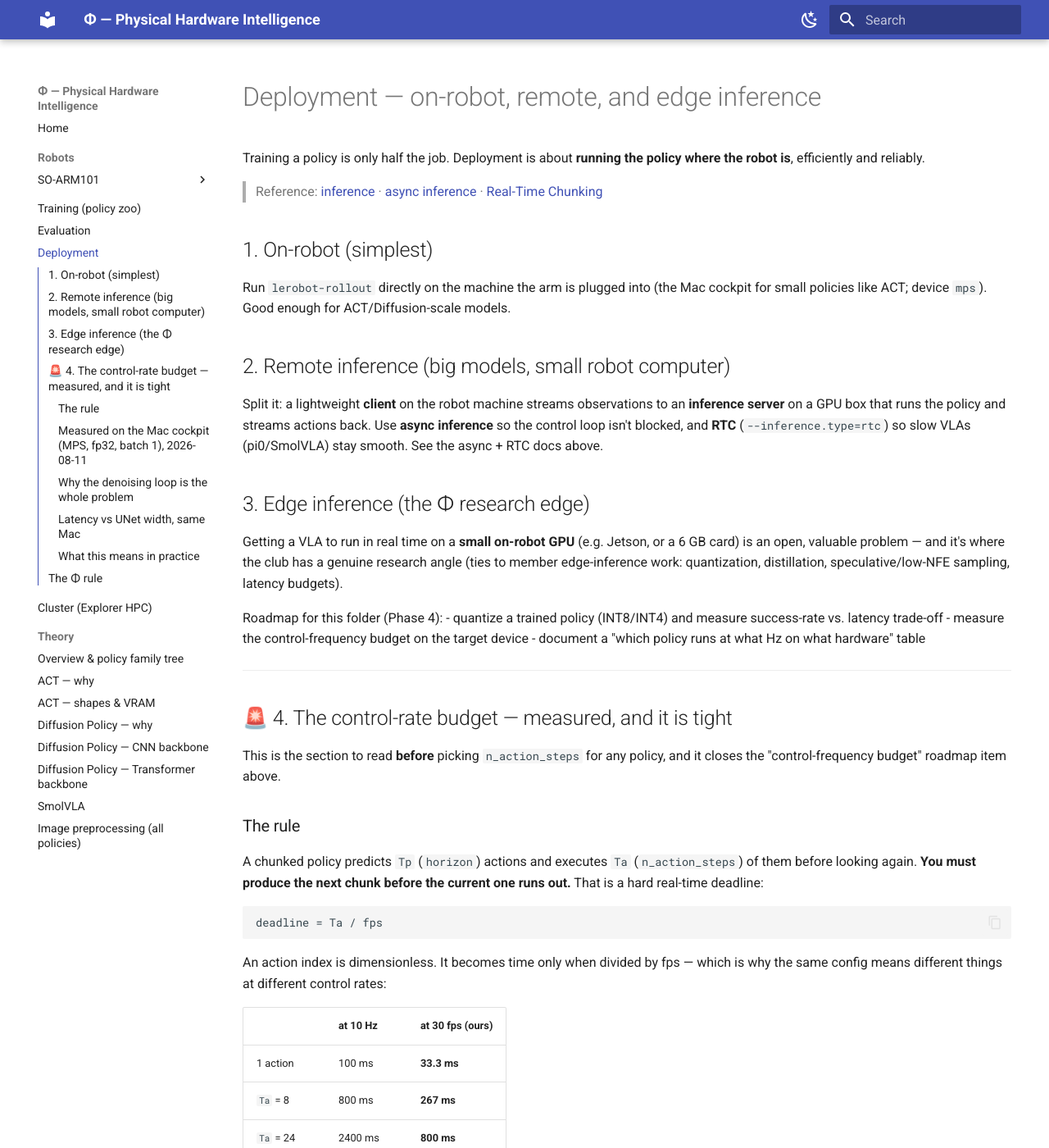
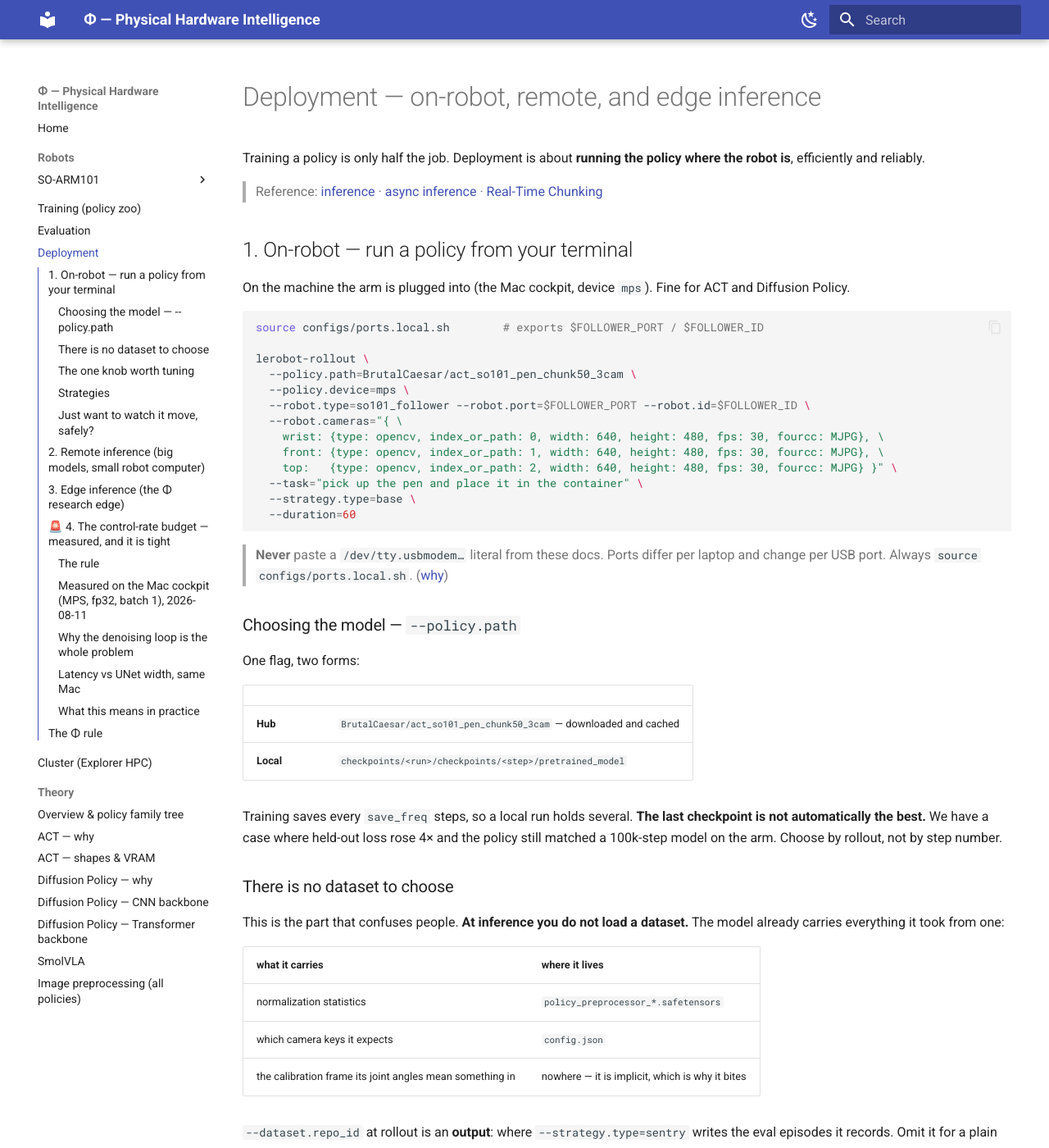
Before and after one commit to physical-hardware-intelligence/phi, an MkDocs documentation site: the page built from docs/deployment/README.md, in a window 1280 px wide and 1400 px high. Shown: the whole window at 82% size. Built offline with MkDocs 1.6.1 and Material for MkDocs 9.7.7, drawn with Linux system fonts in a browser that asks for light colours; some of the changed text lies outside the part shown.

Commit message:
docs: how to actually run inference from a terminal
Yash: there were no instructions for running a trained policy from the
terminal. Correct. The rollout command existed only inside the
evaluation protocol, where you'd only find it if you already knew to
look, and its example pointed at a model that does not exist and a
hardcoded /dev/tty literal that 02-setup explicitly tells you never to
paste.

Deployment section 1 was a two-line stub saying "run lerobot-rollout"
without the command. It now holds the real one, sourced ports and all.

The part people actually get stuck on is not the flags, it's the mental
model, so that's what the section leads with:

  - --policy.path is the only "which model" knob, and takes either a Hub
    id or a local checkpoints/<run>/checkpoints/<step>/pretrained_model.
    Noted that the last checkpoint is not automatically the best, since
    we have a case where held-out loss rose 4x and the policy still
    matched a 100k-step model on the arm.

  - There is no dataset to choose. The model already carries the
    normalization stats and the camera keys it expects. --dataset.repo_id
    at rollout is an OUTPUT, where sentry writes eval episodes. That
    reframes the question to "does what I'm feeding it match what it was
    trained on", and the three things that must match all fail silently.
    Sai's pen dataset is the live example: keys rotated by one.

  - --policy.n_action_steps is the one knob you can turn without
    retraining, and it has a deadline, which section 4 already measures.

Verified every flag against "lerobot-rollout --help" in 0.6.0 rather
than writing them from memory. --policy.n_action_steps and --policy.device
are real overrides; the strategy set is base/sentry/dagger/episodic/
highlight, and the eval page was missing "highlight".

Evaluation now links here instead of carrying a second, broken copy of
the command, and keeps only the sentry flags that are actually its own.
README's nav row says "Run a trained policy on the arm", which is what
someone searching for this would look for.

Co-Authored-By: Claude Opus 5 <noreply@anthropic.com>

````diff
--- a/docs/deployment/README.md
+++ b/docs/deployment/README.md
@@ -4,8 +4,77 @@ Training a policy is only half the job. Deployment is about **running the policy
 
 > Reference: [inference](https://huggingface.co/docs/lerobot/en/inference) · [async inference](https://huggingface.co/docs/lerobot/en/async) · [Real-Time Chunking](https://huggingface.co/docs/lerobot/en/rtc)
 
-## 1. On-robot (simplest)
-Run `lerobot-rollout` directly on the machine the arm is plugged into (the Mac cockpit for small policies like ACT; device `mps`). Good enough for ACT/Diffusion-scale models.
+## 1. On-robot — run a policy from your terminal
+
+On the machine the arm is plugged into (the Mac cockpit, device `mps`). Fine for ACT and Diffusion Policy.
+
+```bash
+source configs/ports.local.sh        # exports $FOLLOWER_PORT / $FOLLOWER_ID
+
+lerobot-rollout \
+  --policy.path=BrutalCaesar/act_so101_pen_chunk50_3cam \
+  --policy.device=mps \
+  --robot.type=so101_follower --robot.port=$FOLLOWER_PORT --robot.id=$FOLLOWER_ID \
+  --robot.cameras="{ \
+    wrist: {type: opencv, index_or_path: 0, width: 640, height: 480, fps: 30, fourcc: MJPG}, \
+    front: {type: opencv, index_or_path: 1, width: 640, height: 480, fps: 30, fourcc: MJPG}, \
+    top:   {type: opencv, index_or_path: 2, width: 640, height: 480, fps: 30, fourcc: MJPG} }" \
+  --task="pick up the pen and place it in the container" \
+  --strategy.type=base \
+  --duration=60
+```
+
+> **Never** paste a `/dev/tty.usbmodem…` literal from these docs. Ports differ per laptop and change per USB port. Always `source configs/ports.local.sh`. ([why](../robots/so-arm101/02-setup.md#3-calibrate))
+
+### Choosing the model — `--policy.path`
+
+One flag, two forms:
+
+| | |
+|---|---|
+| **Hub** | `BrutalCaesar/act_so101_pen_chunk50_3cam` — downloaded and cached |
+| **Local** | `checkpoints/<run>/checkpoints/<step>/pretrained_model` |
+
+Training saves every `save_freq` steps, so a local run holds several. **The last checkpoint is not automatically the best.** We have a case where held-out loss rose 4× and the policy still matched a 100k-step model on the arm. Choose by rollout, not by step number.
+
+### There is no dataset to choose
+
+This is the part that confuses people. **At inference you do not load a dataset.** The model already carries everything it took from one:
+
+| what it carries | where it lives |
+|---|---|
+| normalization statistics | `policy_preprocessor_*.safetensors` |
+| which camera keys it expects | `config.json` |
+| the calibration frame its joint angles mean something in | nowhere — it is implicit, which is why it bites |
+
+`--dataset.repo_id` at rollout is an **output**: where `--strategy.type=sentry` writes the eval episodes it records. Omit it for a plain run.
+
+So the real question is not *which dataset* but **does what I am feeding it match what it was trained on?** Three things must match, and all three fail silently, with no error and no warning:
+
+| must match | how to check before the arm energises |
+|---|---|
+| camera key → physical camera | `--display_data=true` and look at each window |
+| calibration frame | `python -m phi.utils.compare_calibration` ([why](../evaluation/README.md)) |
+| control rate | `--fps` (default 30) against the dataset's fps |
+
+The camera one is not hypothetical: `saimaligi/pen_pick_and_place_20260817_162529` has its three keys rotated by one, so a policy trained on it needs remapping at deployment.
+
+### The one knob worth tuning
+
+`--policy.n_action_steps` — how much of each predicted chunk to execute before re-planning. **Inference-time only, no retraining** (it does not appear in `compute_loss`). Lower is more reactive and costs more compute; the chunk tail is always the least accurate part. Start at `Tp/2`. It has a hard deadline to meet — see [§4](#-4-the-control-rate-budget--measured-and-it-is-tight).
+
+### Strategies
+
+`--strategy.type` = `base` (autonomous, no recording) · `sentry` (records + uploads eval episodes) · `dagger` (human takes over) · `episodic` · `highlight`. For slow VLAs (π₀, SmolVLA) add `--inference.type=rtc`.
+
+### Just want to watch it move, safely?
+
+```bash
+python -m phi.utils.watch_rollouts --model <hub-id-or-path> --port $FOLLOWER_PORT \
+  --cameras wrist=0,top=1,front=2 --n-action-steps 15
+```
+
+Resets the scene between episodes, makes you eyeball the camera mapping first, and rate-limits each joint to 15°/tick so a wrong first action creeps instead of slams. **Produces no numbers by design** — for scored rollouts use `phi.utils.eval_rollouts` and the [evaluation protocol](../evaluation/README.md).
 
 ## 2. Remote inference (big models, small robot computer)
 Split it: a lightweight **client** on the robot machine streams observations to an **inference server** on a GPU box that runs the policy and streams actions back. Use **async inference** so the control loop isn't blocked, and **RTC** (`--inference.type=rtc`) so slow VLAs (pi0/SmolVLA) stay smooth. See the async + RTC docs above.
````
Also changed, not shown: README.md (+1 -1 lines), docs/evaluation/README.md (+8 -9 lines).
